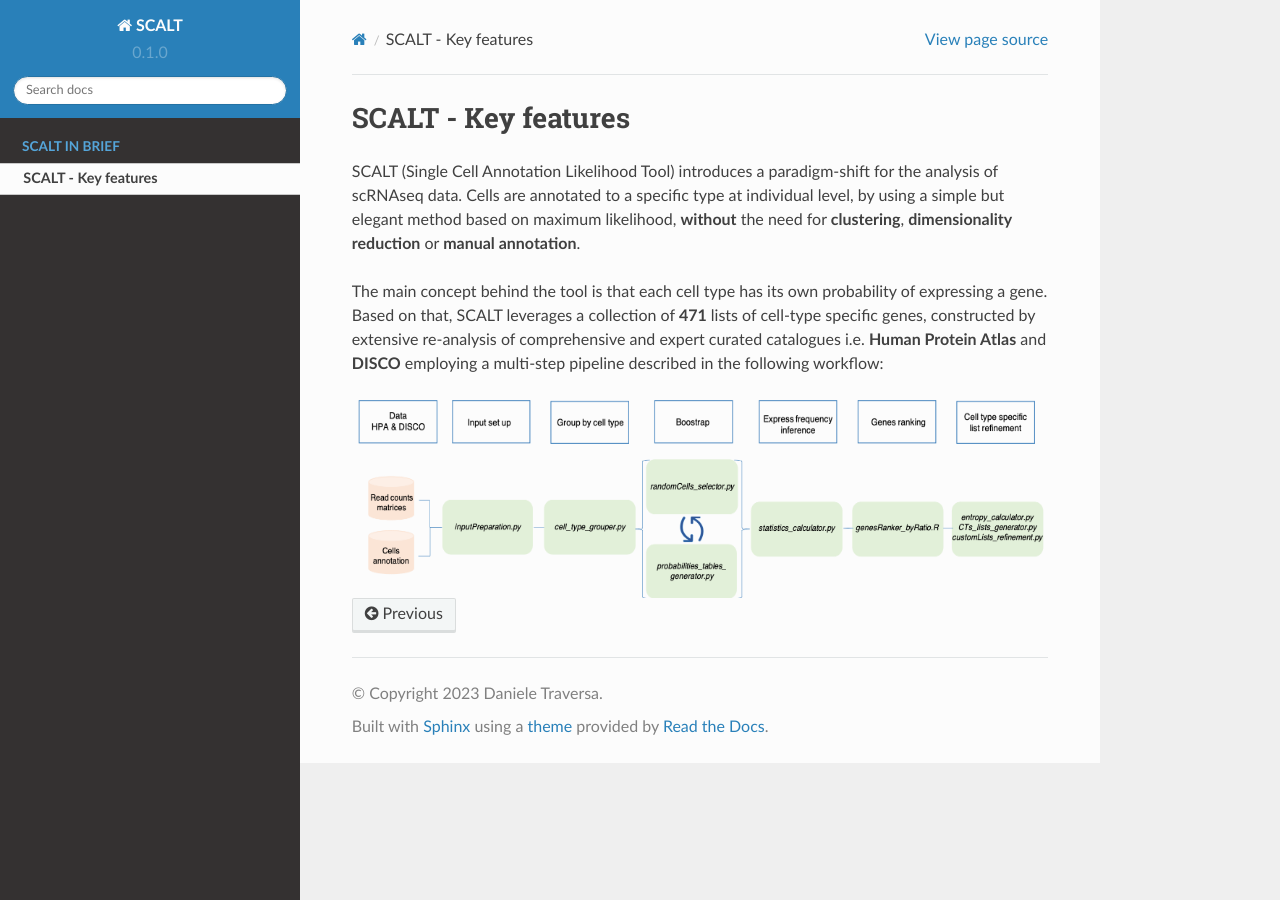
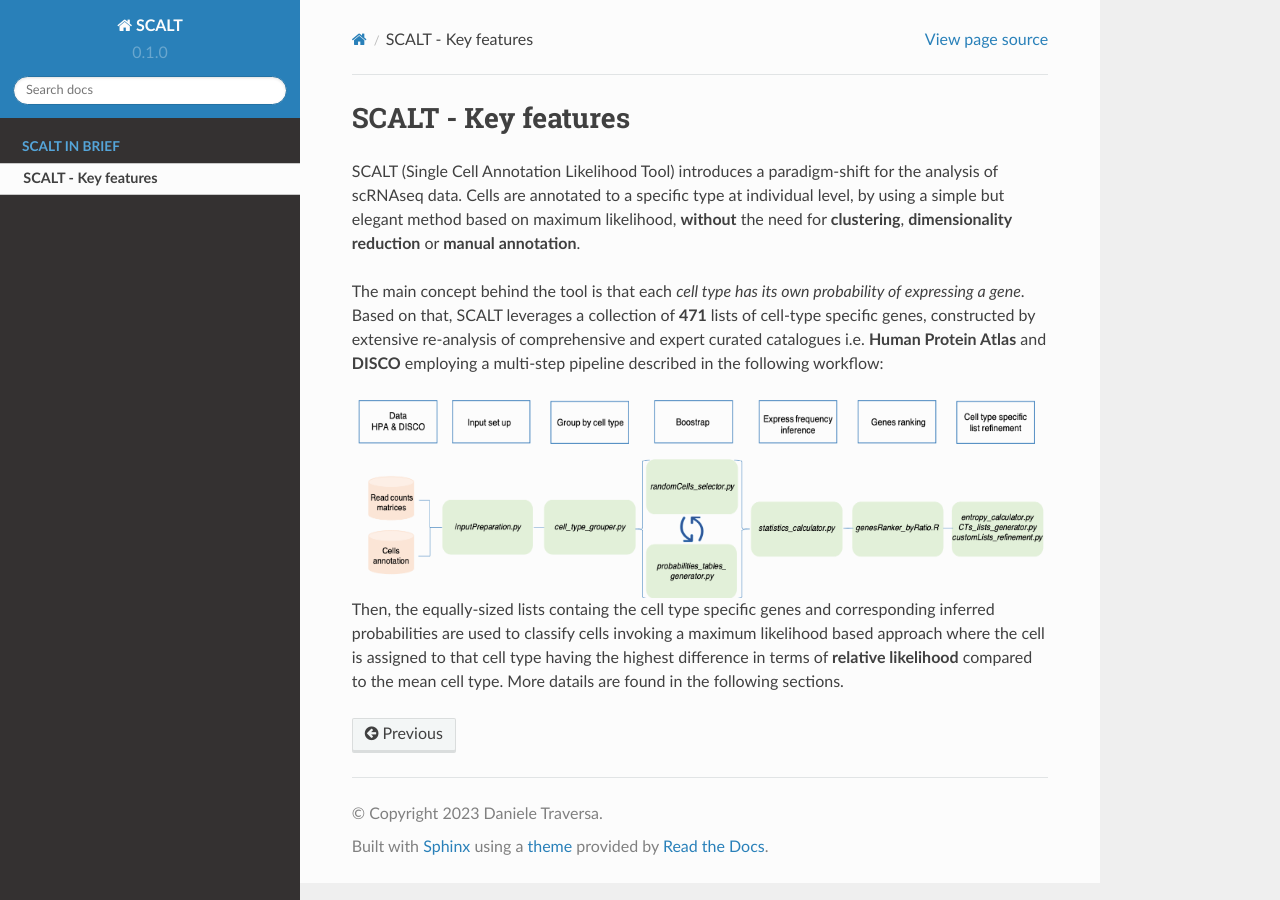
Before and after one commit to danitrave/CapitalCitiesGame, a Sphinx documentation site: the page built from docs/source/intro.rst, in a window 1280 px wide. Built offline with Sphinx 7.4.7 and the Read the Docs theme 2.0.0, drawn with Linux system fonts in a browser that asks for light colours.

Commit message:
Update intro.rst

```diff
--- a/docs/source/intro.rst
+++ b/docs/source/intro.rst
@@ -3,8 +3,12 @@ SCALT - Key features
 
 SCALT (Single Cell Annotation Likelihood Tool) introduces a paradigm-shift for the analysis of scRNAseq data. Cells are annotated to a specific type at individual level, by using a simple but elegant method based on maximum likelihood, **without** the need for **clustering**, **dimensionality reduction** or **manual annotation**.
 
-The main concept behind the tool is that each cell type has its own probability of expressing a gene. Based on that, SCALT leverages a collection of **471** lists of cell-type specific genes, constructed by extensive re-analysis of comprehensive and expert curated catalogues i.e. **Human Protein Atlas** and **DISCO** employing a multi-step pipeline described in the following workflow:
+The main concept behind the tool is that each *cell type has its own probability of expressing a gene*.
+Based on that, SCALT leverages a collection of **471** lists of cell-type specific genes, constructed by extensive re-analysis of comprehensive and expert curated catalogues i.e. **Human Protein Atlas** and **DISCO** employing a multi-step pipeline described in the following workflow:
 
 .. figure:: pictures/scalt_cts_workflow.png
    :align: center
    :scale: 40%
+
+Then, the equally-sized lists containg the cell type specific genes and corresponding inferred probabilities are used to classify cells invoking a maximum likelihood based approach where the cell is assigned to that cell type having the highest difference in terms of **relative likelihood** compared to the mean cell type.
+More datails are found in the following sections.
```
